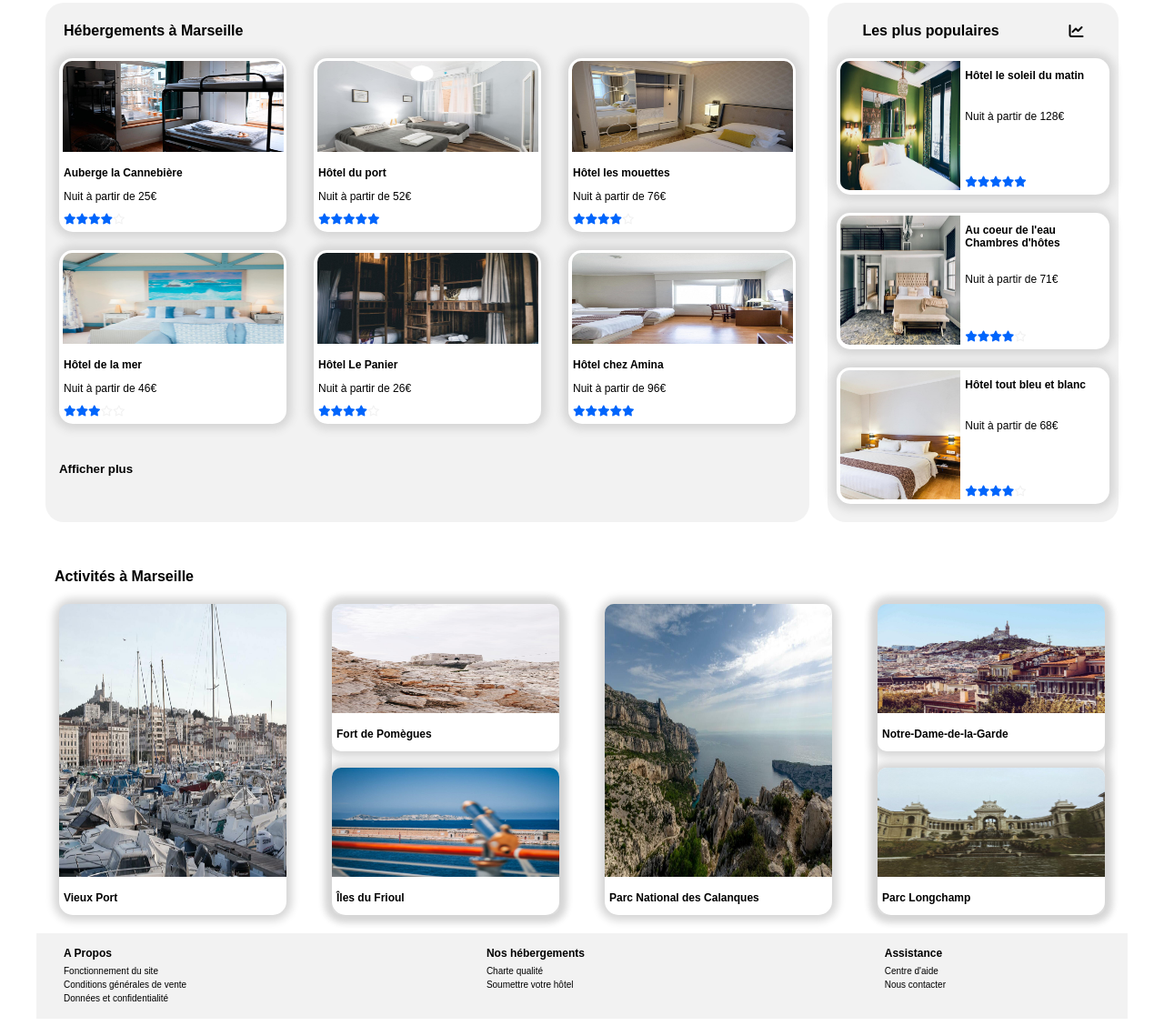
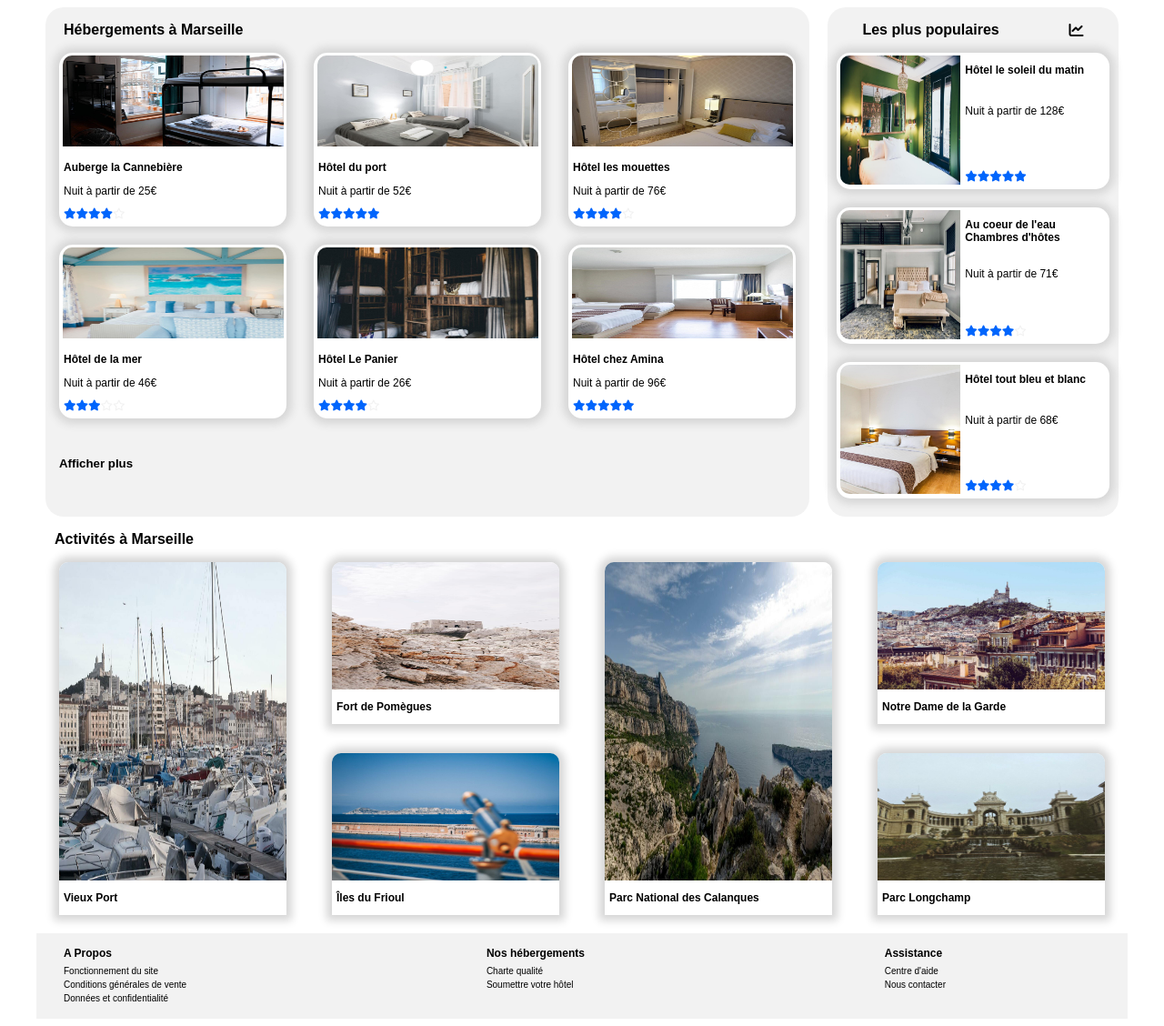
Before and after one commit to karimOC/Reservia, a plain HTML site: page index.html in a window 1280 px wide. Shown: the part 306-1434 px from the top of the page at 91% size. Drawn offline with Linux system fonts and the light colour scheme.

Commit message:
bloc activités

```diff
--- a/index.html
+++ b/index.html
@@ -1,7 +1,7 @@
 <!DOCTYPE html>
 <html lang="fr">
   <head>
-    <meta name="viewport" content="width=device-width, initial-scale=1.0">
+    <meta name="viewport" content="width=device-width, initial-scale=1.0" />
     <meta charset="utf-8" />
     <title>Reservia</title>
     <link rel="stylesheet" href="style.css" />
@@ -20,13 +20,16 @@
         <a class="link" href="#hebergSection"><p>Hébergements</p></a>
         <a class="link" href="#activitySection"><p>Activités</p></a>
         <a class="link" href="index.html"
-          ><p class="sinscrire">S'inscrire</p></a>
+          ><p class="sinscrire">S'inscrire</p></a
+        >
       </div>
     </header>
 
     <section id="searchSection">
       <div class="titleSearch">
-        <h4>Trouvez votre hébergement pour des vacances de rêve</h4>
+        <p>Trouvez votre hébergement pour des vacances de rêve</p>
+      </div>
+      <div>
         <p>En plein centre ville ou en pleine nature</p>
       </div>
       <div class="barSearch">
@@ -70,7 +73,7 @@
     <main>
       <section id="hebergSection">
         <div class="titleSearch1">
-          <h4>Hébergements à Marseille</h4>
+          <p>Hébergements à Marseille</p>
         </div>
 
         <div class="blocs6">
@@ -224,7 +227,7 @@
 
       <section id="popularSection">
         <div class="titleSearch2">
-          <h4>Les plus populaires</h4>
+          <p>Les plus populaires</p>
           <div class="fleche"><i class="fas fa-chart-line fa-1x"></i></div>
         </div>
 
@@ -232,13 +235,13 @@
           <a href="">
             <div class="hotelPopular">
               <div class="blocimgPopular">
-                <div>
+                <!-- <div> -->
                 <img
                   class="imgPopular"
                   src="images/hebergements/3_medium/emile-guillemot-Bj_rcSC5XfE-unsplash.jpg"
                   alt=""
                 />
-                </div>
+                <!-- </div> -->
               </div>
               <div class="infoPopular">
                 <div class="titreHeberg">
@@ -261,13 +264,13 @@
           <a href="">
             <div class="hotelPopular">
               <div class="blocimgPopular">
-                <div>
+                <!-- <div> -->
                 <img
                   class="imgPopular"
                   src="images/hebergements/3_medium/aw-creative-VGs8z60yT2c-unsplash.jpg"
                   alt=""
                 />
-                </div>
+                <!-- </div> -->
               </div>
               <div class="infoPopular">
                 <div class="titreHeberg">
@@ -290,13 +293,13 @@
           <a href="">
             <div class="hotelPopular">
               <div class="blocimgPopular">
-                <div>
+                <!-- <div> -->
                 <img
                   class="imgPopular"
                   src="images/hebergements/3_medium/febrian-zakaria-sjvU0THccQA-unsplash.jpg"
                   alt=""
                 />
-                </div>
+                <!-- </div> -->
               </div>
               <div class="infoPopular">
                 <div class="titreHeberg">
@@ -321,83 +324,73 @@
 
       <section id="activitySection">
         <div class="titleSearch3">
-          <h4>Activités à Marseille</h4>
+          <p>Activités à Marseille</p>
         </div>
-
-        <div class="blocs6bis">
-          <div class="hotelActivity">
-            <div>
+        <div class="blocs6Activity">
+          <div class="blocs3Activity">
+            <div class="bigblocActivity">
               <img
-                class="imgActivityBig"
                 src="images/activites/3_medium/reno-laithienne-QUgJhdY5Fyk-unsplash.jpg"
                 alt=""
               />
-            </div>
               <div class="titreHeberg">
                 <p>Vieux Port</p>
               </div>
             </div>
-          <div class="hotelActivity">
-            <div class="activity2blocs">
-              <div>
+            <div class="bigblocActivity2">
+              <div class="petiteImg">
                 <img
                   class="imgActivity"
                   src="images/activites/3_medium/paul-hermann-QFTrLdQIRhI-unsplash.jpg"
                   alt=""
                 />
-              </div>
                 <div class="titreHeberg">
                   <p>Fort de Pomègues</p>
                 </div>
               </div>
-            <div class="activity2blocs">
-              <div>
+              <div class="petiteImg">
                 <img
                   class="imgActivity"
                   src="images/activites/3_medium/kevin-hikari-rV_Qd1l-VXg-unsplash.jpg"
                   alt=""
                 />
-              </div>
                 <div class="titreHeberg">
                   <p>Îles du Frioul</p>
                 </div>
               </div>
             </div>
-          <div class="hotelActivity">
-            <div>
+          </div>
+          <div class="blocs3Activity">
+            <div class="bigblocActivity">
               <img
                 class="imgActivityBig"
                 src="images/activites/3_medium/kilyan-sockalingum-NR8-cBCN3aI-unsplash.jpg"
                 alt=""
               />
-            </div>
               <div class="titreHeberg">
                 <p>Parc National des Calanques</p>
               </div>
             </div>
-          <div class="hotelActivity">
-            <div class="activity2blocs">
-              <div>
+            <div class="bigblocActivity2">
+              <div class="petiteImg">
                 <img
                   class="imgActivity"
                   src="images/activites/3_medium/florian-wehde-xW9e8gdotxI-unsplash.jpg"
                   alt=""
                 />
-              </div>
                 <div class="titreHeberg">
-                <p>Notre-Dame-de-la-Garde</p>
+                  <p>Notre Dame de la Garde</p>
                 </div>
               </div>
-            <div class="activity2blocs">
-              <div>
+              <div class="petiteImg">
                 <img
                   class="imgActivity"
                   src="images/activites/3_medium/lena-paulin-wH2-EJoDcV0-unsplash.jpg"
                   alt=""
                 />
-              </div>
                 <div class="titreHeberg">
                   <p>Parc Longchamp</p>
+                </div>
               </div>
             </div>
           </div>
--- a/style.css
+++ b/style.css
@@ -21,6 +21,7 @@ p {
     justify-content: space-between;
     background-color: #F2F2F2;
     width: 100%;
+    margin-top: 20px;
 }
 .footer {
     display: flex;
@@ -37,7 +38,6 @@ p {
 }
 .footer a {
     display: flex;
-    /* flex-wrap: wrap; */
     flex-direction: column;
     color: black;
     text-decoration: none;
@@ -98,13 +98,25 @@ p {
     flex-wrap: wrap;
     margin-bottom: 10px;
 }
+.titleSearch p {
+    font-size: 15px;
+    font-weight: bold;
+}
 .titleSearch1 {
     display: flex;
     margin-left: 20px;
 }
+.titleSearch1 p {
+    font-size: 16px;
+    font-weight: bold;
+}
 .titleSearch2 {
     display: flex;
     justify-content: space-around;
+}
+.titleSearch2 p {
+    font-size: 16px;
+    font-weight: bold;
 }
 
 .titleSearch2 i {
@@ -114,6 +126,10 @@ p {
 .titleSearch3 {
     display: flex;
     margin-left: 20px;
+}
+.titleSearch3 p {
+    font-size: 16px;
+    font-weight: bold;
 }
 
 .barSearch {
@@ -181,7 +197,7 @@ p {
     text-decoration: none;
 }
 #filterSection a:hover {
-    color: #DEEBFF;
+    color: #0065FC;
     text-decoration: none;
 }
 
@@ -266,7 +282,6 @@ main {
     background-color: #F2F2F2;
     border-radius: 20px;
     max-width: 70%;
-    margin-top: 20px;
 }
 
 #popularSection {
@@ -275,15 +290,12 @@ main {
     flex-direction: column;
     background-color: #F2F2F2;
     border-radius: 20px;
-    margin-top: 20px;
 }
 
 #activitySection {
     display: flex;
     flex-wrap: wrap;
     flex-direction: column;
-    border-radius: 20px;
-    margin-top: 30px;
     width: 100%;
 }
 
@@ -306,15 +318,56 @@ main {
     color: black;
     text-decoration: none;
 }
-.blocs6bis {
+.blocs6Activity {
+    display: flex;
+    flex-wrap: wrap;
+    justify-content: space-between;
+}
+.blocs3Activity {
     display: flex;
     flex-wrap: wrap;
     justify-content: space-around;
+    width: 50%;
 }
-.blocs6bis {
-    color: black;
-    text-decoration: none;
+.bigblocActivity {
+    display: flex;
+    flex-wrap: wrap;
+    flex-direction: column;
+    border-top-left-radius: 10px;
+    border-top-right-radius: 10px;
+    box-shadow: 0px 0px 10px 6px rgb(214, 214, 214);
 }
+.bigblocActivity2 {
+    display: flex;
+    flex-wrap: wrap;
+    flex-direction: column;
+    justify-content: space-between;
+}
+.bigblocActivity img {
+    width: 250px;
+    height: 350px;
+    border-top-left-radius: 10px;
+    border-top-right-radius: 10px;
+}
+.petiteImg {
+    display: flex;
+    flex-wrap: wrap;
+    flex-direction: column;
+    border-top-left-radius: 10px;
+    border-top-right-radius: 10px;
+    box-shadow: 0px 0px 10px 6px rgb(214, 214, 214);
+}
+.petiteImg img {
+    width: 250px;
+    height: 140px;
+    border-top-left-radius: 10px;
+    border-top-right-radius: 10px;
+}
+
+
+
+
+
 
 .hotelHeberg {
     background-color: white;
@@ -336,16 +389,24 @@ main {
     box-shadow: 0px 0px 10px 6px rgb(214, 214, 214);
 }
 
-.hotelActivity {
-    background-color: transparent;
+.Activity {
+    border: 3px solid pink;
     display: flex;
     flex-wrap: wrap;
     flex-direction: column;
-    justify-content: space-between;
     width: 250px;
     border-radius: 15px;
-    margin-bottom: 20px;
-    box-shadow: 0px 0px 10px 6px rgb(214, 214, 214);
+    /* box-shadow: 0px 0px 10px 6px rgb(214, 214, 214);  */
+}
+.Activity2 {
+    border: 3px solid pink;
+    display: flex;
+    flex-wrap: wrap;
+    flex-direction: column;
+    width: 250px;
+    height: 120px;
+    border-radius: 15px;
+    /* box-shadow: 0px 0px 10px 6px rgb(214, 214, 214);  */
 }
 
 
@@ -368,18 +429,16 @@ main {
     border-top-left-radius: 10px;
     border-bottom-left-radius: 10px;
 }
-.imgActivity {
+/* .imgActivity {
     width: 100%;
-    height: 120px;
     border-top-left-radius: 10px;
     border-top-right-radius: 10px;
 }
 .imgActivityBig {
     width: 100%;
-    height: 300px;
     border-top-left-radius: 10px;
     border-top-right-radius: 10px;
-}
+} */
 .infoPopular {
     display: flex;
     flex-wrap: wrap;
@@ -405,10 +464,7 @@ main {
     margin-bottom: 8px;
 }
 
-.activity2blocs {
-    border-radius: 10px;
-    box-shadow: 0px 0px 10px 6px rgb(214, 214, 214);
-}
+
 .espace { /* creer un espace */
     height: 70px;
 }
```
Lines whose indentation alone changed are shown as unchanged.
